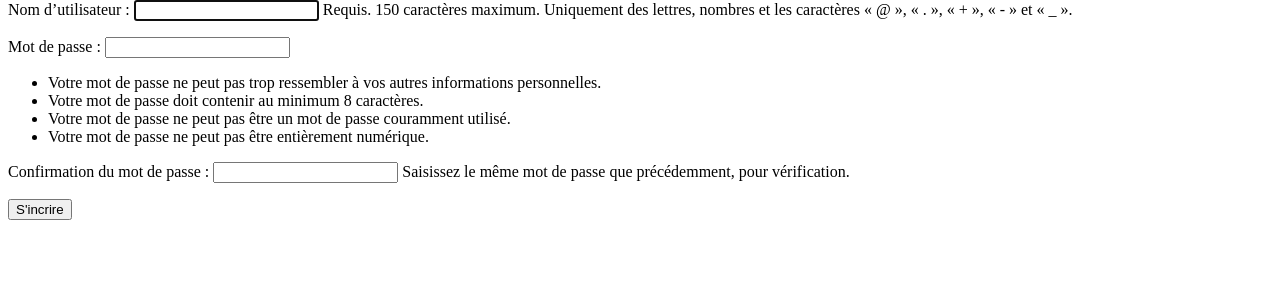
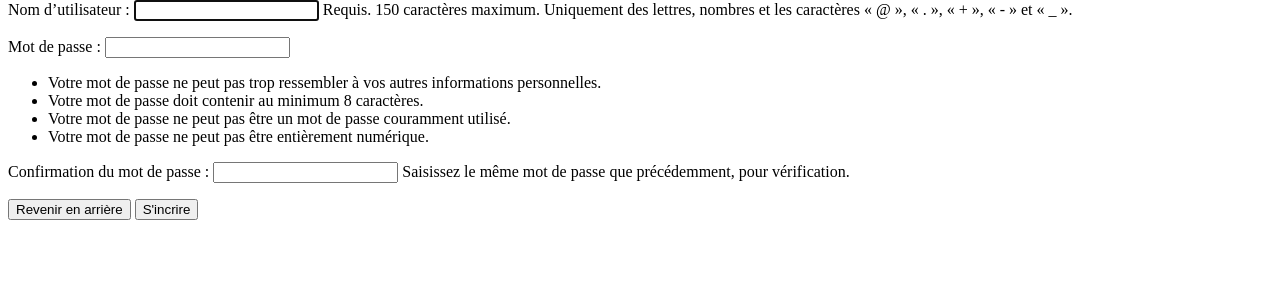
Before and after one commit to Bricevne/P9_LITReview, a Django app: page /accounts/signup/ in a window 1280 px wide. Shown: the part 16-316 px from the top of the page. Run offline with Django 4.2, Linux system fonts and the light colour scheme; parts of the project's set-up code (start-up, migrations or seed data) failed here and were passed over.

Commit message:
update accounts: add option to signup template

```diff
--- a/src/apps/accounts/templates/accounts/signup.html
+++ b/src/apps/accounts/templates/accounts/signup.html
@@ -8,6 +8,8 @@
 <form method="POST">
     {% csrf_token %}
     {{ form.as_p }}
+    <button class="btn btn-submit">Revenir en arrière</button>
     <input type="submit" value="S'incrire">
+
 </form>
 {% endblock %}
```
